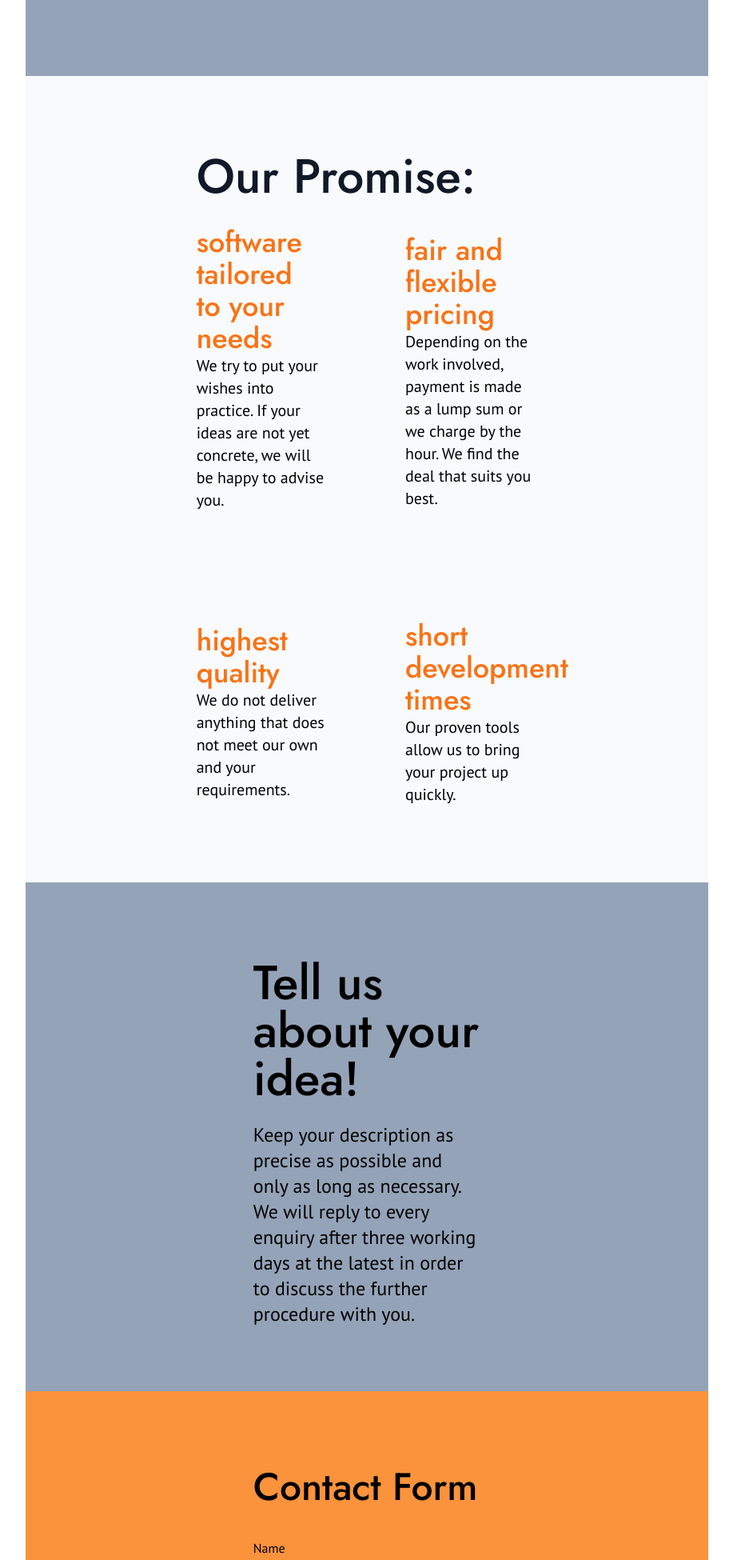
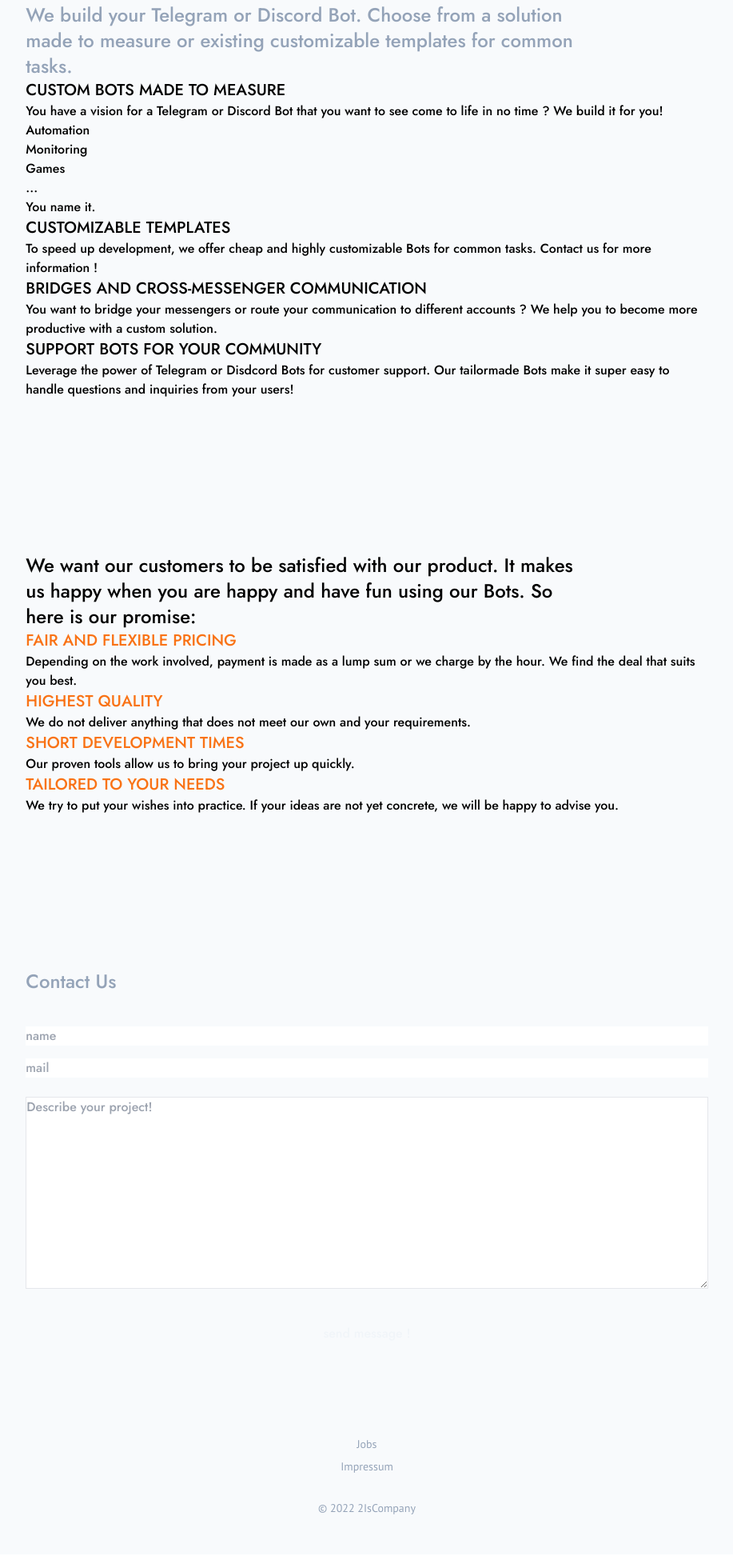
Before and after one commit to BotShopOrg/BotShopOrg.github.io, a plain HTML site: page index.html in a window 1280 px wide. Shown: the part 721-2671 px from the top of the page at 80% size, without its empty margins (181-1098 px from the left). Drawn offline with Linux system fonts and the light colour scheme.

Commit message:
Update index.html

```diff
--- a/index.html
+++ b/index.html
@@ -1,10 +1,19 @@
 <!DOCTYPE html>
-<html lang="en">
+<html lang="de">
     <head>
         <meta charset="UTF-8" />
+
         <meta http-equiv="X-UA-Compatible" content="IE=edge" />
+
         <meta name="viewport" content="width=device-width, initial-scale=1.0" />
-        <title>BotShop</title>
+
+        <meta name="description" content="We build custom Telegram and Discord Bots for support or for fun in your groups, channels and servers!">
+
+        <title>Custom Telegram and Discrod Bots | Botfabrik</title>
+
+        <link rel="icon" href="logo.svg">
+
+
         <link rel="stylesheet" href="tailwind.css" />
         <link rel="preconnect" href="https://fonts.googleapis.com">
         <link rel="preconnect" href="https://fonts.gstatic.com" crossorigin>
@@ -18,177 +27,219 @@
         <link rel="preconnect" href="https://fonts.gstatic.com" crossorigin>
         <link href="https://fonts.googleapis.com/css2?family=PT+Sans&display=swap" rel="stylesheet">
 
+        <link rel="preconnect" href="https://fonts.googleapis.com">
+        <link rel="preconnect" href="https://fonts.gstatic.com" crossorigin>
+        <link href="https://fonts.googleapis.com/css2?family=Ubuntu:wght@300&display=swap" rel="stylesheet">
+
     </head>
 
     <body class="flex justify-center w-full">
-        <div class="flex flex-col font-jost items-center lg:w-8/12 h-full bg-slate-400 font-sans">
+        <!--SEITEN CONTAINER-->
 
 
 
-            <div class="flex flex-col items-center w-full pt-20 pb-20">
-                <div class="flex w-5/6 md:w-4/6 lg:w-3/6">
-                    <h1 class="font-silk text-2xl lg:text-4xl">
-                        BotFabrik
+        <div class="flex flex-col font-jost items-center w-full h-full bg-slate-50 font-sans">
+            <!--HEADING CONTAINER VOLL-->
+            <div class="flex flex-col items-center w-full pt-20 pb-20 bg-gradient-to-t from-orange-400 to-red-500">
+                <!--heading inhalt eingerückt-->
+                <div class="w-5/6 md:w-4/6">
+                    <div class="flex">
+                        <img class="w-10" src="logo.svg" alt="logo">
+                    </div>
+                    <div class="pt-24 text-slate-200">
+                        <h1 class="text-4xl md:text-5xl">
+                            Need a custom Telegram or Discord Bot ?<br>
+                            We build it for you!
                         </h1>
+                        <p class="pt-8 text-xl">Leverage the power of Bots</p>
+                    </div>
                 </div>
             </div>
 
 
 
-            <div class="flex flex-col justify-center items-center w-full pt-16 pb-16 lg:pt-32 lg:pb-32 font-jost text-left text-slate-50">
-                <div class="w-5/6 md:w-4/6 lg:w-3/6">
-                    <h2 class=" text-4xl md:text-5xl lg:text-6xl">
-                        Bots for Telegram and Discord -
-                        made in Germany and made to measure !
-                    </h2>
-                </div>
+            <!-- KUNDEN LOGOS CONTAINER VOLL-->
+            <div class="flex flex-col items-center w-full pb-16 pt-16 bg-cyan-500">
+                <img class="w-40 pt-6" src="./cms.webp">
             </div>
 
 
-            <!--promise...-->
-            <div class="flex flex-col justify-center items-center w-full font-jost pt-16 pb-16 lg:pt-24 lg:pb-24 bg-slate-50">
 
+            <!--LEISTUNGEN CONTAINER VOLL-->
+            <div class="flex flex-col items-center w-full bg-gray-200 pb-24 pt-24 md:pb-32 md:pt-32">
+                <!--leistungen inhalt eingerückt-->
+                <div class="w-5/6 md:w-4/6 grid grid-cols-1 gap-12 md:grid-cols-2 md:gap-x-52 md:gap-y-20 items-start ">
+                    <div class="w-5/6 items-start text-slate-400">
+                        <h2 class="text-2xl">
+                            We build your Telegram or Discord Bot.
+                            Choose from a solution made to measure or
+                            existing customizable templates for common tasks.
+                        </h2>
+                    </div>
+                    <div class="flex flex-col font-ubuntu">
+                        <h3 class="font-jost text-xl text-cyan-500">
+                            CUSTOM BOTS MADE TO MEASURE
+                        </h3>
+                        <p class="text-slate-500">
+                            You have a vision for a Telegram or Discord Bot
+                            that you want to see come to life in no time ?
+                            We build it for you!
+                        </p>
+                        <ul class="text-slate-500 list-disc pl-6">
+                            <li>Automation</li>
+                            <li>Monitoring</li>
+                            <li>Games</li>
+                            <li>...</li>
+                        </ul>
+                        <p class="text-slate-500">
+                            You name it.
+                        </p>
 
-                <div class="flex flex-col w-5/6 lg:w-3/6">
-
-                    <h2 class="text-4xl md:text-5xl lg:text-6xl text-gray-900">
-                        Our Promise:
-                    </h2>
-
-                    <div class = "flex flex-col justify-center items-center md:grid md:grid-cols-2 md:gap-24">
-
-                        <div class="pt-8 md:2/3">
-                            <h3 class="w-5/6 font-jost text-2xl md:text-3xl lg:text-4xl text-orange-500">
-                                software tailored to your needs
+                    </div>
+                    <div class="flex flex-col font-ubuntu">
+                        <h3 class="font-jost text-xl text-cyan-500">
+                            CUSTOMIZABLE TEMPLATES
                         </h3>
-                            <p class="font-ptsans text-xl">
-                                We try to put your wishes into practice.
-                                If your ideas are not yet concrete, we will
-                                be happy to advise you.
+                        <p class="text-slate-500">
+                            To speed up development, we offer
+                            cheap and highly customizable Bots
+                            for common tasks.
+                            Contact us for more information !
                         </p>
                     </div>
-
-
-                        <div class="pt-10">
-                            <h3 class="w-5/6 font-jost text-2xl md:text-3xl lg:text-4xl text-orange-500">
-                                fair and flexible pricing
+                    <div class="flex flex-col border-2 font-ubuntu ">
+                        <h3 class="font-jost text-xl text-cyan-500">
+                            BRIDGES AND CROSS-MESSENGER COMMUNICATION
                         </h3>
-                            <p class="font-ptsans text-xl">
-                                Depending on the work involved, payment
-                                is made as a lump sum or we charge by the hour.
-                                We find the deal that suits you best.
+                        <p class="text-slate-500">
+                            You want to bridge your messengers or
+                            route your communication to different
+                            accounts ? We help you to become more
+                            productive with a custom solution.
                         </p>
                     </div>
-
-
-                        <div class="pt-10">
-                            <h3 class="w-5/6 font-jost text-2xl md:text-3xl lg:text-4xl text-orange-500">
-                                highest quality
+                    <div class="flex flex-col border-2 font-ubuntu ">
+                        <h3 class="font-jost text-xl text-cyan-500">
+                            SUPPORT BOTS FOR YOUR COMMUNITY
                         </h3>
-                            <p class="font-ptsans text-xl">
-                                We do not deliver anything that does not
-                                meet our own and your requirements.
+                        <p class="text-slate-500">
+                            Leverage the power of Telegram or
+                            Disdcord Bots for customer support.
+                            Our tailormade Bots make it super easy
+                            to handle questions and inquiries from
+                            your users!
                         </p>
                     </div>
-
-
-                        <div class="pt-10">
-                            <h3 class="w-5/6 font-jost text-2xl md:text-3xl lg:text-4xl text-orange-500">
-                                short development times
-                            </h3>
-                            <p class="font-ptsans text-xl">
-                                Our proven tools allow us to bring
-                                your project up quickly.
-                            </p>
-                        </div>
-
-
-                    </div>
-                </div>
-
-            </div>
-
-
-            <!--tell us...-->
-            <div class="flex flex-col items-center w-full">
-                <div class="w-5/6 md:w-4/6 lg:w-2/6 pt-16 pb-16 lg:pt-24 lg:pb-20">
-
-                    <h2 class="text-4xl md:text-5xl lg:text-6xl">
-                        Tell us about your idea!
-                    </h2>
-
-                    <p class="font-ptsans text-xl md:text-2xl pt-2 lg:pt-6">
-                        Keep your description as precise as possible and only as long as necessary.
-                        We will reply to every enquiry after three working days at the latest
-                        in order to discuss the further procedure with you.
-                    </p>
-
                 </div>
             </div>
 
 
 
-            <div class="flex flex-col items-center text-left w-full pt-24 pb-24 lg:pt-24 lg:pb-24 bg-orange-400">
 
-                <div class="flex w-5/6 md:w-4/6 lg:w-2/6">
-                    <h2 class="text-3xl md:text-4xl lg:text-5xl">
-                        Contact Form
+            <!--SERVICE VERSPRECHEN VOLL-->
+            <div class="flex flex-col justify-center items-center w-full font-jost pb-24 pt-24 md:pb-32 md:pt-32">
+                <!--service versprechen inhalt eingerückt-->
+                <div class = "w-5/6 md:w-4/6 grid grid-cols-1 gap-12 md:grid-cols-2 md:gap-x-52 md:gap-y-20 items-start">
+                    <div class="w-5/6 items-start text-gray-400">
+                        <h2 class="text-2xl">
+                            We want our customers to be satisfied with our product.
+                            It makes us happy when you are happy and have fun
+                            using our Bots. So here is our promise:
                         </h2>
+                    </div>
+                    <div class=" md:2/3">
+                        <h3 class="font-jost text-xl text-orange-500">
+                            FAIR AND FLEXIBLE PRICING
+                        </h3>
+                        <p class="font-ubuntu text-base text-slate-500">
+                            Depending on the work involved, payment is made
+                            as a lump sum or we charge by the hour.
+                            We find the deal that suits you best.
+                        </p>
+                    </div>
+                    <div class="">
+                        <h3 class="font-jost text-xl  text-orange-500">
+                            HIGHEST QUALITY
+                        </h3>
+                        <p class="font-ubuntu text-base text-slate-500">
+                            We do not deliver anything that does not
+                            meet our own and your requirements.
+                        </p>
+                    </div>
+                    <div class="">
+                        <h3 class="font-jost text-xl text-orange-500">
+                            SHORT DEVELOPMENT TIMES
+                        </h3>
+                        <p class="font-ubuntu text-base text-slate-500">
+                            Our proven tools allow us to bring your project up quickly.
+                        </p>
+                    </div>
+                    <div class="">
+                        <h3 class="font-jost text-xl text-orange-500">
+                            TAILORED TO YOUR NEEDS
+                        </h3>
+                        <p class="font-ubuntu text-base text-slate-500">
+                            We try to put your wishes into practice.
+                            If your ideas are not yet concrete, we will be happy to advise you.
+                        </p>
+                    </div>
+                </div>
             </div>
 
 
-                <form class="w-5/6 pt-4 lg:pt-6 md:w-4/6 lg:w-2/6 font-ptsans" action="https://formsubmit.co/botshop@mailbox.org" method="POST" id="projectform">
 
-                    <!--<input type="hidden" name="_captcha" value="false">-->
+
+            <div class="flex flex-col items-center text-left w-full pt-24 pb-24 md:pb-32 md:pt-32 bg-gray-200">
+                <div class=" flex flex-col w-5/6 md:w-4/6 items-start md:items-start">
+                    <div class="flex">
+                        <h2 class="text-2xl text-slate-400">
+                            Contact Us
+                        </h2>
+                    </div>
+                    <div class="w-full md:w-1/3">
+                        <form class="w-full pt-4 lg:pt-6 font-ubuntu" action="https://formsubmit.co/botshop@mailbox.org" method="POST" id="projectform">
                             <input type="hidden" name="_autoresponse" value="Thank you for your request ! It is of utmost importance to us to offer our customers the best possible service. We will therefore get back to you shortly; at the latest, however, after three working days. Please understand that we may have to decline your request due to high demand.">
 
                             <div class="flex flex-col justify-center mt-4">
-                        <label>Name</label>
-                        <input class="w-full h-12 text-base rounded p-4 mt-2" type="text" name="name" placeholder="John Doe" required>
+                                <input class="w-full text-base p-2 mt-1" type="text" name="name" placeholder="name" required>
                             </div>
 
                             <div class="flex flex-col justify-center mt-4">
-                        <label>E-Mail</label>
-                        <input class="w-full h-12 text-base rounded p-4 mt-2" type="email" name="email" placeholder="john.doe@mailbox.com" required>
+                                <input class="w-full text-base p-2 mt-1" type="email" name="email" placeholder="mail" required>
                             </div>
 
-
                             <div class="flex flex-col justify-center mt-4">
-                        <label>Platform</label>
-                        <select class="w-full h-12 text-base rounded p-4 mt-2">
-                            <option value="Telegram">Telegram</option>
-                            <option value="Telegram">Discord</option>
-                        </select>
-
-                    </div>
-
-
-                    <div class="flex flex-col justify-center mt-4">
-                        <label>Project Description</label>
-                        <textarea class="w-full h-60 text-base rounded p-4 resize-y border mt-2" name="project-description" placeholder="Describe your project !" required></textarea>
+                                <textarea class="w-full h-60 text-base p-2 resize-y border mt-2" name="project-description" placeholder="Describe your project!" required></textarea>
                             </div>
 
                             <div class="flex justify-center">
-                        <button class="w-full h-12 rounded bg-slate-900 text-slate-100 text-base font-bold mt-8" type="submit">
-                        Send your message !
+                                <button class="w-full h-12 bg-cyan-500 hover:bg-cyan-400 text-slate-100 hover:text-slate-50 text-base mt-8" type="submit">
+                                    send message !
                                 </button>
                             </div>
                         </form>
                     </div>
-
-            <footer class="flex flex-col w-full items-center justify-center pt-16 pb-16 text-slate-400 bg-slate-50">
-
-                <div class="flex flex-col items-center font-ptsans text-sm pb-12">
-                    <a class="pt-2" href="https://twitter.com/BotFabrikDE">Twitter</a>
-                    <a class="pt-2"" href="">Jobs</a>
-                    <a class="pt-2"" href="">Legal</a>
+                </div>
             </div>
 
 
 
-                <div class="text-sm">© 2022 2IsCompany</div>
 
+            <footer class="flex flex-col w-full items-center justify-center pt-96 pb-6 text-slate-400 ">
+                <div class="flex flex-col items-center font-ptsans text-sm pb-12">
+                    <div class="flex flex-col items-center">
+                        <a class="pt-2"" href="">Jobs</a>
+                        <a class="pt-2"" href="">Impressum</a>
+                    </div>
+                    <div class="text-sm pt-8">
+                        © 2022 2IsCompany
+                    </div>
+                </div>
             </footer>
+
+
+
+
         </div>
     </body>
 </html>
```
Lines whose indentation alone changed are shown as unchanged.
